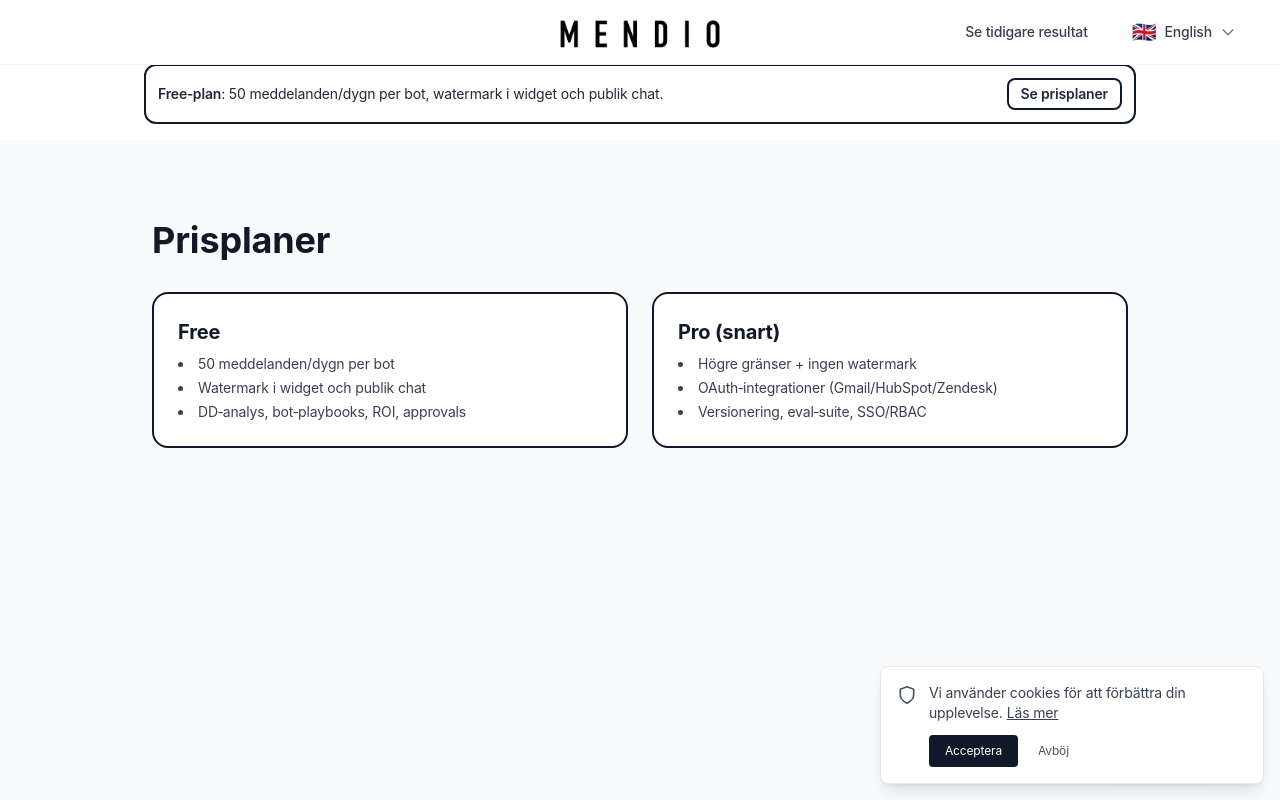
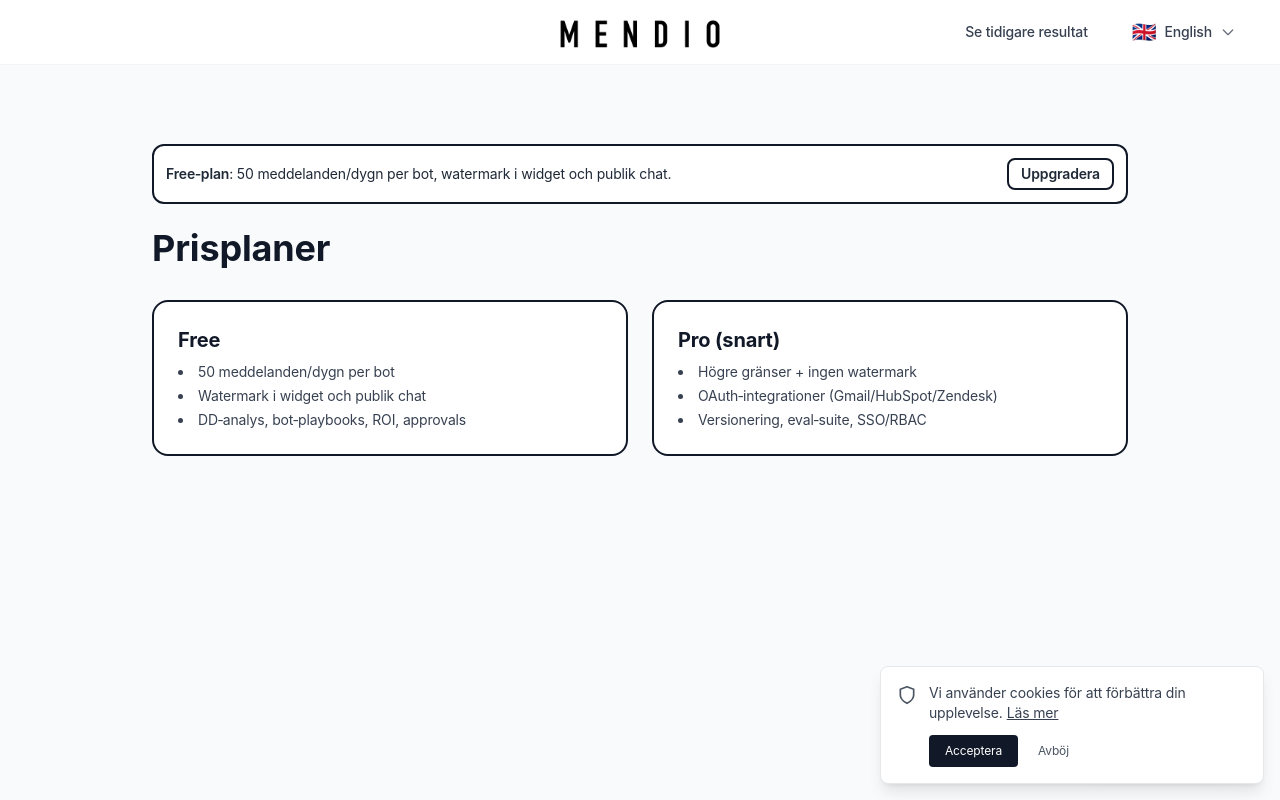
Before and after one commit to chgenberg/optero, a Next.js app: page /pricing in a window 1280 px wide. Shown: the top 800 px of the page. Built offline with nearby package versions, Linux system fonts and the light colour scheme.

Commit message:
chore: confine Free-plan banner to pricing page only

```diff
--- a/app/layout.tsx
+++ b/app/layout.tsx
@@ -1,7 +1,6 @@
 import type { Metadata } from "next";
 import "./globals.css";
 import Header from "@/components/Header";
-import FreePlanBanner from "@/components/FreePlanBanner";
 import Footer from "@/components/Footer";
 import CookieBanner from "@/components/CookieBanner";
 import { LanguageProvider } from "@/contexts/LanguageContext";
@@ -44,9 +43,6 @@ export default function RootLayout({
         <LanguageProvider>
           <Header />
           <main className="pt-16 flex-grow">
-            <div className="max-w-5xl mx-auto px-4">
-              <FreePlanBanner />
-            </div>
             {children}
           </main>
           <Footer />
--- a/app/pricing/page.tsx
+++ b/app/pricing/page.tsx
@@ -2,6 +2,18 @@ export default function PricingPage() {
   return (
     <div className="min-h-screen bg-gray-50 text-gray-900">
       <div className="max-w-5xl mx-auto p-6 pt-20 pb-20">
+        <div className="mb-6">
+          <div className="rounded-xl border-2 border-gray-900 bg-white p-3 text-sm text-gray-800">
+            <div className="flex flex-col sm:flex-row sm:items-center sm:justify-between gap-2">
+              <div>
+                <span className="font-semibold">Free‑plan</span>: 50 meddelanden/dygn per bot, watermark i widget och publik chat.
+              </div>
+              <a href="#buy" className="inline-block rounded-lg border-2 border-gray-900 bg-white px-3 py-1 font-semibold hover:bg-gray-50">
+                Uppgradera
+              </a>
+            </div>
+          </div>
+        </div>
         <h1 className="text-4xl font-bold mb-8">Prisplaner</h1>
         <div className="grid md:grid-cols-2 gap-6">
           <div className="bg-white border-2 border-gray-900 rounded-2xl p-6">
```
